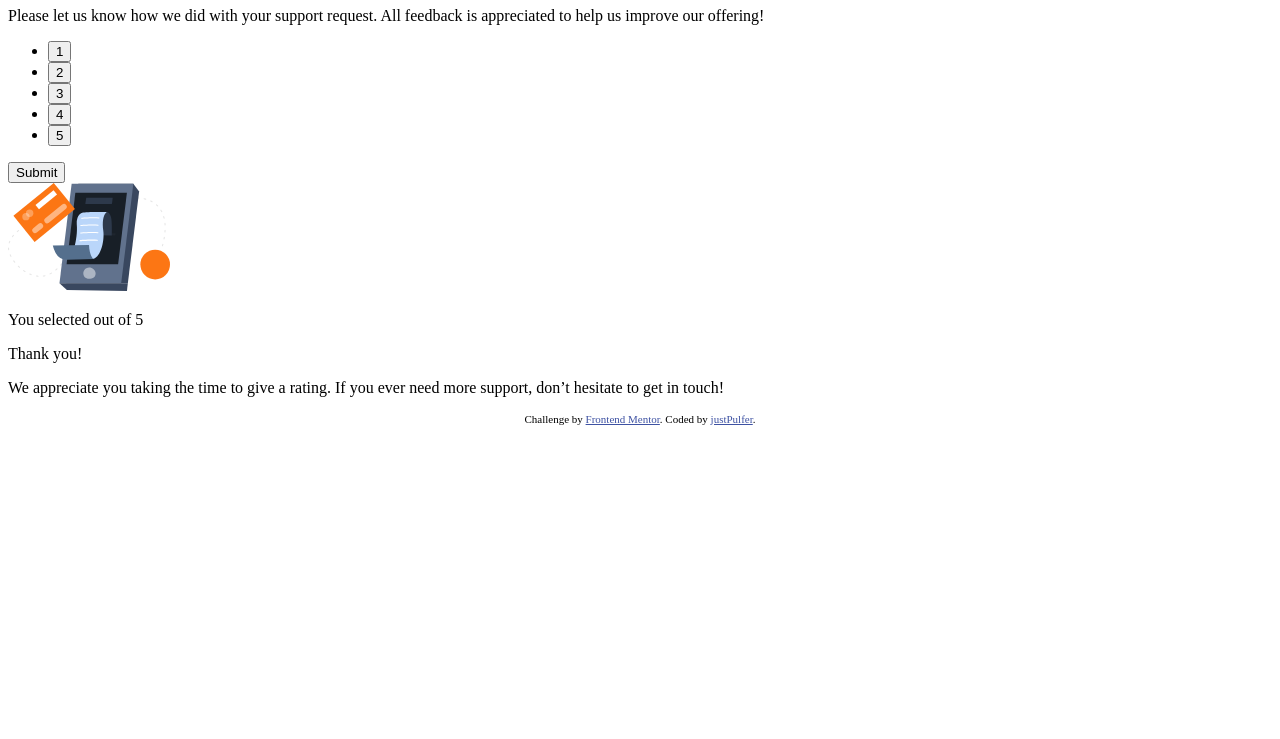
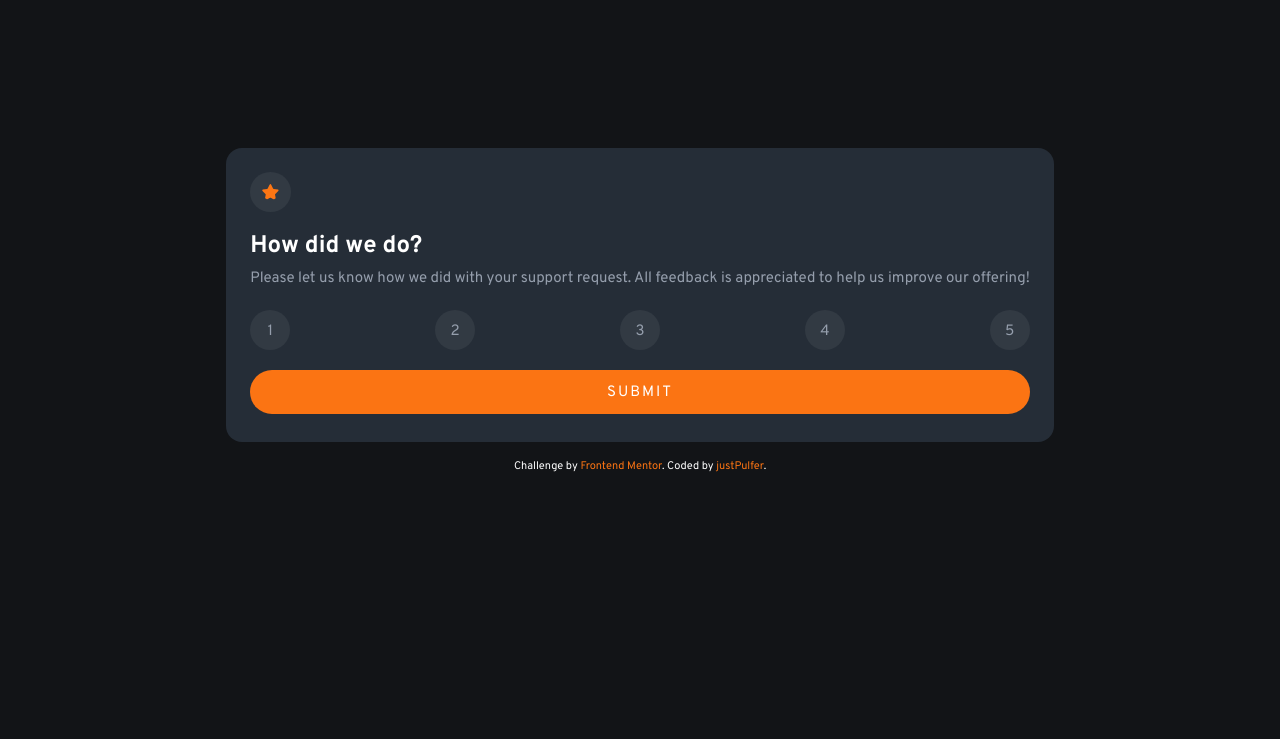
Before and after one commit to justPulfer/interactive-rating-component, a plain HTML site: page index.html in a window 1280 px wide. Shown: the part 101-840 px from the top of the page. Before the commit the page ends 800 px from the top, so only its background shows below. Drawn offline with Linux system fonts and the light colour scheme.

Commit message:
added styles, js next

```diff
--- a/index.html
+++ b/index.html
@@ -1,23 +1,21 @@
 <!DOCTYPE html>
 <html lang="en">
+
 <head>
   <meta charset="UTF-8">
-  <meta name="viewport" content="width=device-width, initial-scale=1.0"> <!-- displays site properly based on user's device -->
+  <meta name="viewport" content="width=device-width, initial-scale=1.0">
+  <!-- displays site properly based on user's device -->
 
   <link rel="preconnect" href="https://fonts.googleapis.com">
   <link rel="preconnect" href="https://fonts.gstatic.com" crossorigin>
   <link href="https://fonts.googleapis.com/css2?family=Overpass:wght@400;700&display=swap" rel="stylesheet">
 
   <link rel="icon" type="image/png" sizes="32x32" href="./images/favicon-32x32.png">
+  <link rel="stylesheet" href="style.css">
 
   <title>Frontend Mentor | Interactive rating component</title>
+</head>
 
-  <!-- Feel free to remove these styles or customise in your own stylesheet 👍 -->
-  <style>
-    .attribution { font-size: 11px; text-align: center; }
-    .attribution a { color: hsl(228, 45%, 44%); }
-  </style>
-</head>
 <body>
 
   <main>
@@ -27,32 +25,36 @@
     <div class="container">
       <img src="./images/icon-star.svg" alt="star icon">
       <div class="message">
-        <h1>How did we do?</h1>
+        <p>How did we do?</p>
         <p>
-          Please let us know how we did with your support request. All feedback is appreciated to help us improve our offering!
+          Please let us know how we did with your support request. All feedback is appreciated to help us improve our
+          offering!
         </p>
       </div>
-      <ul>
+      <div class="submit-component">
+        <ul id="rating">
           <li><button class="rating-count">1</button></li>
           <li><button class="rating-count">2</button></li>
           <li><button class="rating-count">3</button></li>
           <li><button class="rating-count">4</button></li>
           <li><button class="rating-count">5</button></li>
         </ul>
-      <button type="submit" >Submit</button>
+        <button type="submit" class="btn-submit">Submit</button>
+      </div>
     </div>
     <!-- Rating state end -->
 
     <!-- Thank you state start -->
-    <div class="thank-you-state">
+    <div class="thank-you-state hidden">
       <img src="./images/illustration-thank-you.svg" alt="thank you illustration">
-      <p>You selected <span id="rating-selected"></span> <!-- Add rating here --> out of 5</p>
+      <p class="selection-message">You selected <span id="rating-selected"></span> <!-- Add rating here --> out of 5</p>
 
       <div class="thank-you-message">
         <p>Thank you!</p>
         <p>We appreciate you taking the time to give a rating. If you ever need more support,
           don&#8217;t hesitate to get in touch!</p>
       </div>
+      <button class="btn-submit">Rate Again</button>
     </div>
     <!-- Thank you state end -->
 
@@ -61,9 +63,10 @@
 
   <div class="attribution">
     Challenge by <a href="https://www.frontendmentor.io?ref=challenge" target="_blank">Frontend Mentor</a>.
-    Coded by <a href="#">justPulfer</a>.
+    Coded by <a href="https://app.netlify.com/teams/justpulfer/overview">justPulfer</a>.
   </div>
 
   <script src="app.js"></script>
 </body>
+
 </html>
--- a/style.css
+++ b/style.css
@@ -12,6 +12,7 @@
 */
 * {
     margin: 0;
+    padding: 0;
 }
 
 /*
@@ -22,7 +23,6 @@
 body {
     line-height: 1.5;
     -webkit-font-smoothing: antialiased;
-    font-family: 'Overpass', sans-serif;
 }
 
 /*
@@ -60,6 +60,10 @@ h6 {
     overflow-wrap: break-word;
 }
 
+a {
+    text-decoration: none;
+}
+
 /*
   8. Create a root stacking context
 */
@@ -72,15 +76,153 @@ h6 {
 
 :root {
     /* font */
-    --font-size-paragraph : 15px;
-    --font-weight-regular : 400;
-    --font-weight-bold : 700;
+    --font-size-paragraph: 15px;
+    --font-weight-regular: 400;
+    --font-weight-bold: 700;
 
     /* colors */
-    --primary-color-orange : hsl(25, 97%, 53%);
-    --neutral-color-white : hsl(0, 0%, 100%);
+    --primary-color-orange: hsl(25, 97%, 53%);
+    --neutral-color-white: hsl(0, 0%, 100%);
     --accent-light-grey: hsl(217, 12%, 63%);
     --accent-medium-grey: hsl(216, 12%, 54%);
     --accent-dark-blue: hsl(213, 19%, 18%);
-    --accent-darker-blue :hsl(216, 12%, 8%);
+    --accent-midrange-blue: hsl(212, 14%, 23%);
+    --accent-darker-blue: hsl(216, 12%, 8%);
 }
+
+body {
+    font-family: 'Overpass', sans-serif;
+    font-size: 15px;
+    font-weight: var(--font-weight-regular);
+    background-color: var(--accent-darker-blue);
+    min-height: 100vh;
+    margin: 1.25rem;
+    display: flex;
+    align-items: center;
+    justify-content: center;
+    flex-direction: column;
+}
+
+.container {
+    display: grid;
+    gap: 1rem;
+    background-color: var(--accent-dark-blue);
+    padding: 1.5rem;
+    border-radius: 1rem;
+}
+
+.container img {
+    border-radius: 50%;
+    padding: 0.75rem;
+    background-color: var(--accent-midrange-blue);
+}
+
+.message :nth-child(1) {
+    font-size: 1.5rem;
+    font-weight: var(--font-weight-bold);
+    color: var(--neutral-color-white);
+}
+
+.message {
+    color: var(--accent-light-grey);
+    display: grid;
+    gap: 0.25rem;
+}
+
+.submit-component {
+    display: grid;
+    padding: 0.25rem 0;
+    gap: 1.25rem;
+}
+
+#rating {
+    display: flex;
+    list-style-type: none;
+    justify-content: space-between;
+}
+
+.rating-count {
+    width: 2.5rem;
+    height: 2.5rem;
+    border: none;
+    border-radius: 50%;
+    background-color: var(--accent-midrange-blue);
+    color: var(--accent-light-grey);
+    padding-top: .2rem;
+
+    cursor: pointer;
+    transition: 0.3s;
+}
+
+.btn-submit {
+    letter-spacing: .125rem;
+    text-transform: uppercase;
+    border: none;
+    border-radius: 1.5rem;
+    color: var(--neutral-color-white);
+    background-color: var(--primary-color-orange);
+    padding: 0.7rem 0 0.6rem;
+
+    cursor: pointer;
+    transition: 0.3s;
+}
+
+.btn-submit:hover,
+.rating-count:hover {
+    color: var(--primary-color-orange);
+    background-color: var(--neutral-color-white);
+}
+
+.rating-count:focus {
+    color: var(--neutral-color-white);
+    background-color: var(--accent-medium-grey);
+}
+
+.attribution {
+    font-size: 11px;
+    text-align: center;
+    margin: 1rem;
+    color: var(--neutral-color-white);
+}
+
+.attribution a {
+    color: var(--primary-color-orange);
+}
+
+/* Thank you state */
+.thank-you-state {
+    display: grid;
+    gap: 1.2rem;
+    background-color: var(--accent-dark-blue);
+    border-radius: 1rem;
+    padding: 1.725rem;
+    text-align: center;
+}
+
+.thank-you-state img {
+    margin: auto;
+}
+
+.selection-message {
+    color: var(--primary-color-orange);
+    border: none;
+    border-radius: 1.25rem;
+    background-color: var(--accent-midrange-blue);
+    padding: 0.4rem 1.4rem;
+    margin: auto;
+}
+
+.thank-you-message {
+    display: grid;
+    gap: 0.5rem;
+    color: var(--accent-medium-grey);
+}
+
+.thank-you-message :nth-child(1) {
+    color: var(--neutral-color-white);
+    font-size: 1.5rem;
+}
+
+.hidden {
+    display: none;
+}
```
Lines whose indentation alone changed are shown as unchanged.
